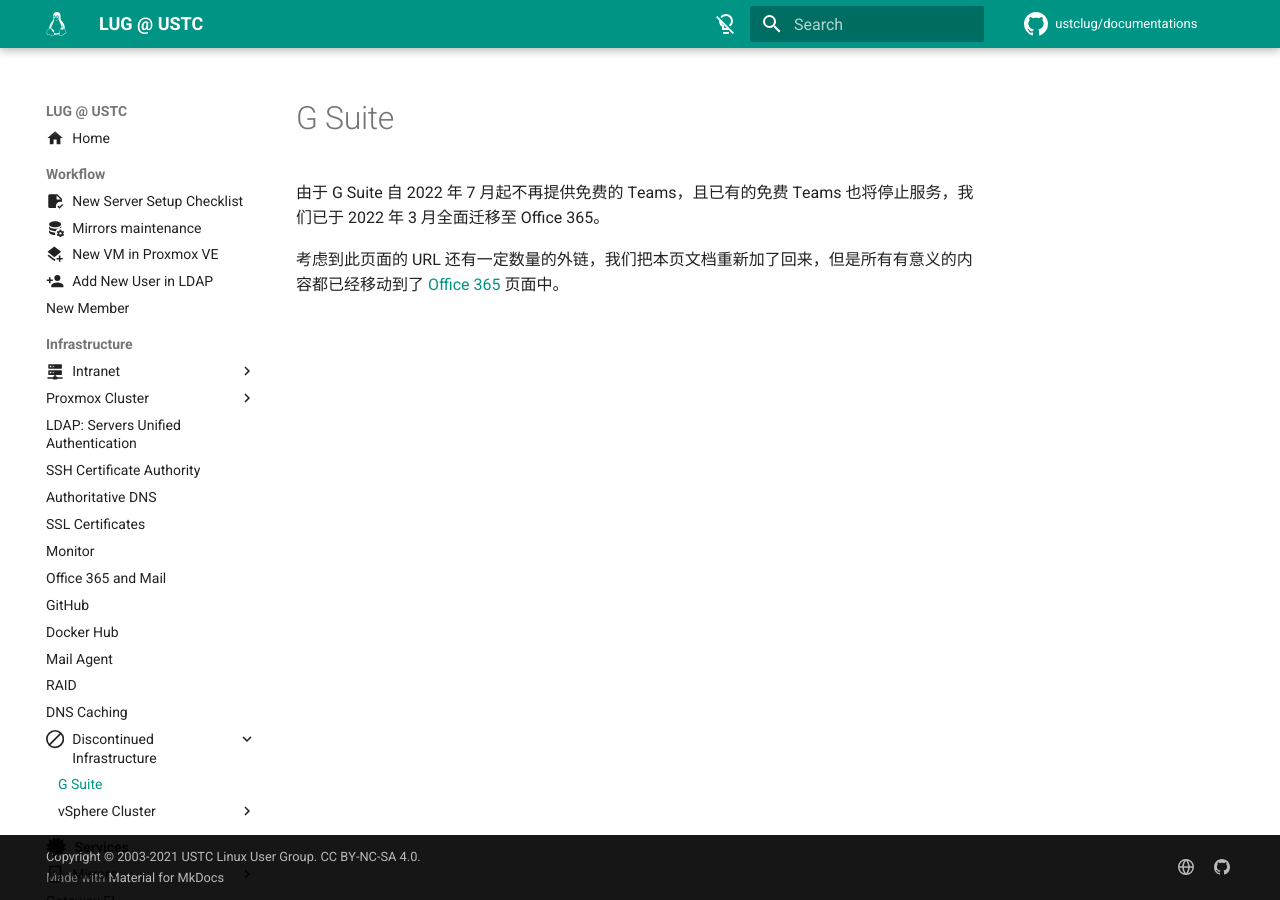
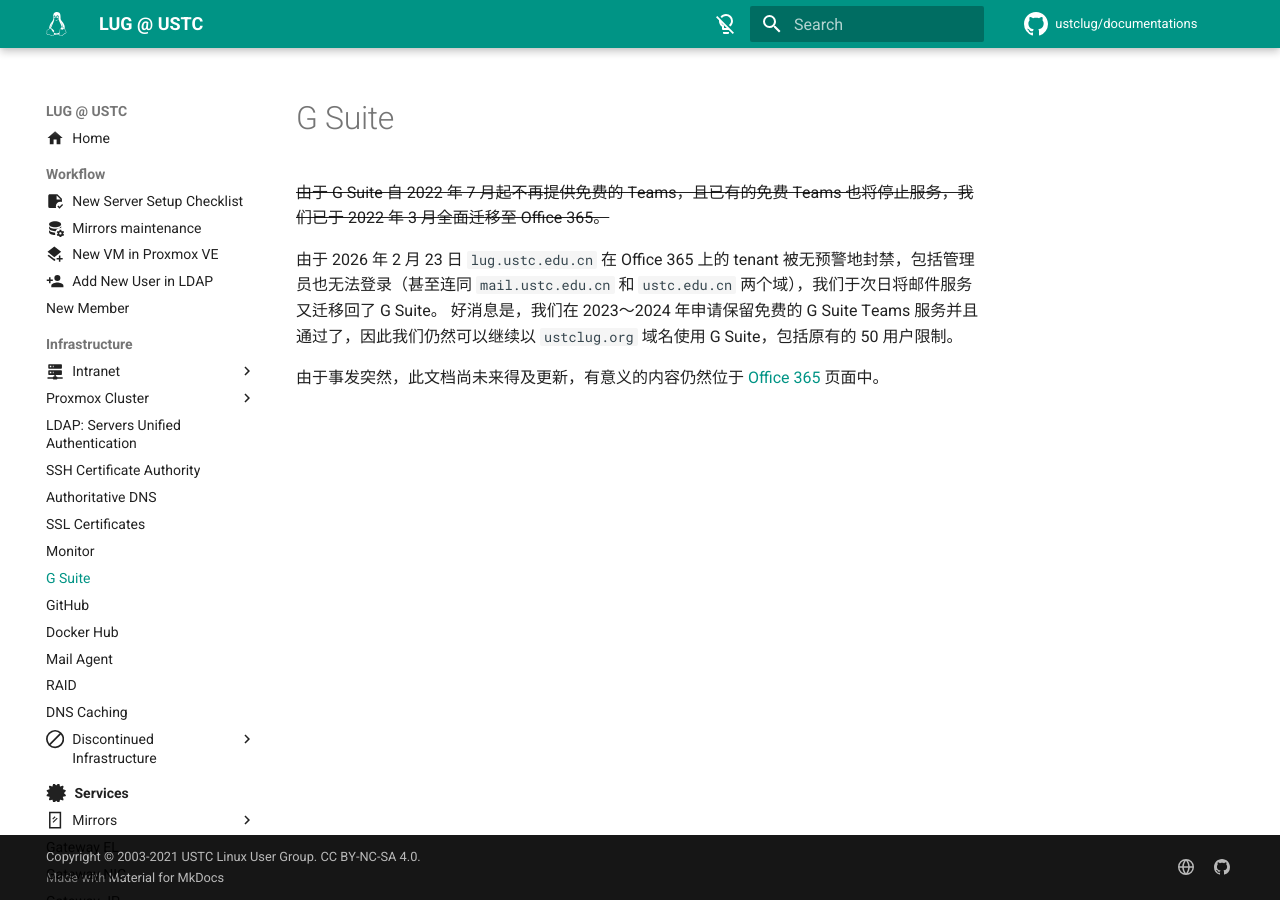
Before and after one commit to ustclug/documentations, an MkDocs documentation site: the page built from docs/infrastructure/google.md, in a window 1280 px wide. Built offline with MkDocs 1.6.1 and Material for MkDocs 9.7.7, drawn with Linux system fonts in a browser that asks for light colours; comment, search, counter and statistics services are not loaded.

Commit message:
LOL, time to swap pages back again

```diff
--- a/docs/infrastructure/google.md
+++ b/docs/infrastructure/google.md
@@ -1,5 +1,10 @@
 # G Suite
 
-由于 G Suite 自 2022 年 7 月起不再提供免费的 Teams，且已有的免费 Teams 也将停止服务，我们已于 2022 年 3 月全面迁移至 Office 365。
+<s>由于 G Suite 自 2022 年 7 月起不再提供免费的 Teams，且已有的免费 Teams 也将停止服务，我们已于 2022 年 3 月全面迁移至 Office 365。</s>
 
-考虑到此页面的 URL 还有一定数量的外链，我们把本页文档重新加了回来，但是所有有意义的内容都已经移动到了 [Office 365](office.md) 页面中。
+由于 2026 年 2 月 23 日 `lug.ustc.edu.cn` 在 Office 365 上的 tenant 被无预警地封禁，包括管理员也无法登录（甚至连同 `mail.ustc.edu.cn` 和 `ustc.edu.cn` 两个域），我们于次日将邮件服务又迁移回了 G Suite。
+好消息是，我们在 2023～2024 年申请保留免费的 G Suite Teams 服务并且通过了，因此我们仍然可以继续以 `ustclug.org` 域名使用 G Suite，包括原有的 50 用户限制。
+
+<!-- 考虑到此页面的 URL 还有一定数量的外链，我们把本页文档重新加了回来，但是所有有意义的内容都已经移动到了 [Office 365](office.md) 页面中。 -->
+
+由于事发突然，此文档尚未来得及更新，有意义的内容仍然位于 [Office 365](office.md) 页面中。
--- a/mkdocs.yml
+++ b/mkdocs.yml
@@ -100,7 +100,7 @@
     - Authoritative DNS: "infrastructure/auth-dns.md"
     - SSL Certificates: "infrastructure/ssl.md"
     - Monitor: "infrastructure/monitor.md"
-    - Office 365 and Mail: "infrastructure/office.md"
+    - G Suite: infrastructure/google.md
     - GitHub: infrastructure/github.md
     - Docker Hub: infrastructure/dockerhub.md
     - Mail Agent: infrastructure/mail.md
@@ -108,7 +108,7 @@
     - DNS Caching: infrastructure/dnscache.md
     - Discontinued Infrastructure:
       - infrastructure/discontinued/index.md
-      - G Suite: infrastructure/google.md
+      - Office 365 and Mail: "infrastructure/office.md"
       - vSphere Cluster:
         - ESXi: "infrastructure/discontinued/vsphere/esxi.md"
         - vCenter: "infrastructure/discontinued/vsphere/vcenter.md"
```
Also changed, not shown: docs/infrastructure/office.md (+2 -0 lines).
